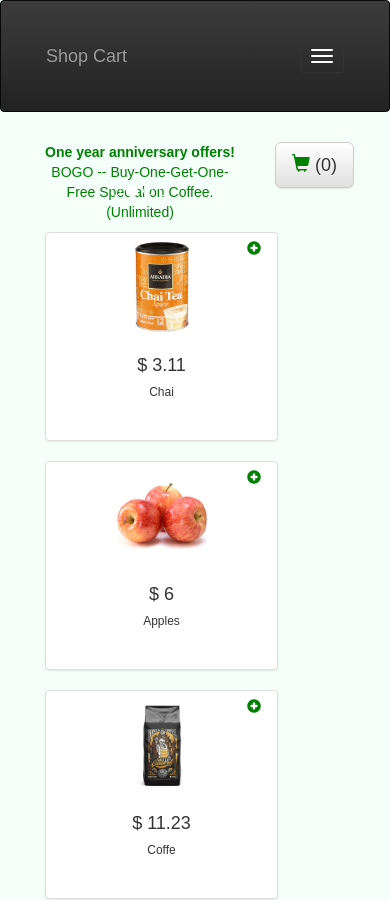
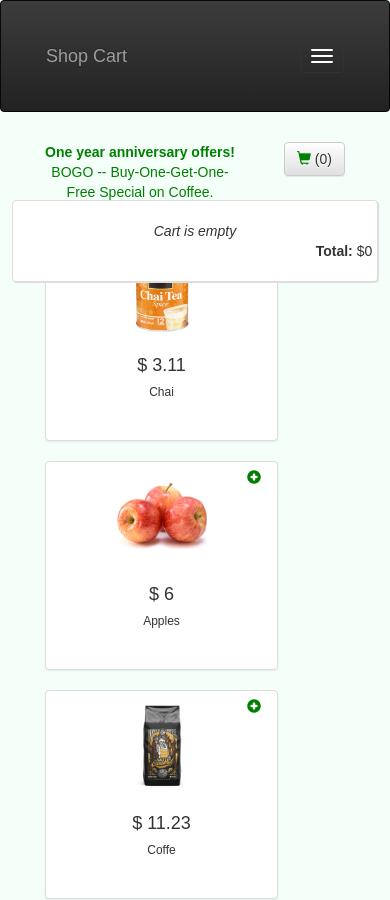
Before and after one commit to 13DeAnda/shopCart, a React (Create React App) app: page / in a window 390 px wide. Shown: the top 900 px of the page. Built offline with nearby package versions, Linux system fonts and the light colour scheme.

Commit message:
basic css improvements

```diff
--- a/src/component/Products/Products.js
+++ b/src/component/Products/Products.js
@@ -1,5 +1,5 @@
 import React from 'react';
-import {Thumbnail, Button, Row, Col, Grid, Glyphicon, Collapse, Carousel} from 'react-bootstrap';
+import {Thumbnail, Button, Row, Col, Grid, Glyphicon, Carousel} from 'react-bootstrap';
 
 import ShopCart from '../ShopCart/ShopCart';
 
@@ -81,7 +81,7 @@ export default class Products extends React.Component {
             </Carousel>
           </Col>
           <Col xs={4} className="text-right">
-            <Button className="cartButton" bsSize="large" onClick={this.displayCart}>
+            <Button className="cartButton" bsSize="medium" onClick={this.displayCart}>
               <Glyphicon glyph="shopping-cart" /> ({cartTotalItems})
             </Button>
           </Col>
@@ -110,13 +110,12 @@ export default class Products extends React.Component {
               );
             }.bind(this))}
           </Col>
-          <Collapse in={showCart} mountOnEnter={false}>
-            <div className="cartContainer">
+
+            <div className={showCart? 'hidden' : ''} >
               <ShopCart cart={cart}
                       addToCart={this.addToCart}
                       removeFromCart={this.removeFromCart} />
             </div>
-          </Collapse>
         </Row>
       </Grid>
     );
--- a/src/component/ShopCart/ShopCart.css
+++ b/src/component/ShopCart/ShopCart.css
@@ -25,17 +25,13 @@
 
 @media only screen and (max-width: 900px) {
   .shopCart{
-    left: 30px;
+    left: 3%;
+    right: 3%;
     top: 200px;
-    width: 93%;
-    height: 100%;
+    width: 94%;
   }
 }
-@media only screen and (max-width: 450px) {
-  .shopCart{
-    top: 200px;
-    left: 4%;
-    width: 93%;
-    height: 100%;
-  }
+
+.carousel-indicators{
+  display: none;
 }
--- a/src/shared/shared.css
+++ b/src/shared/shared.css
@@ -44,3 +44,7 @@ input{
   color: #4f654c;
   font-style: oblique;
 }
+
+.hidden{
+  display: none;
+}
```
